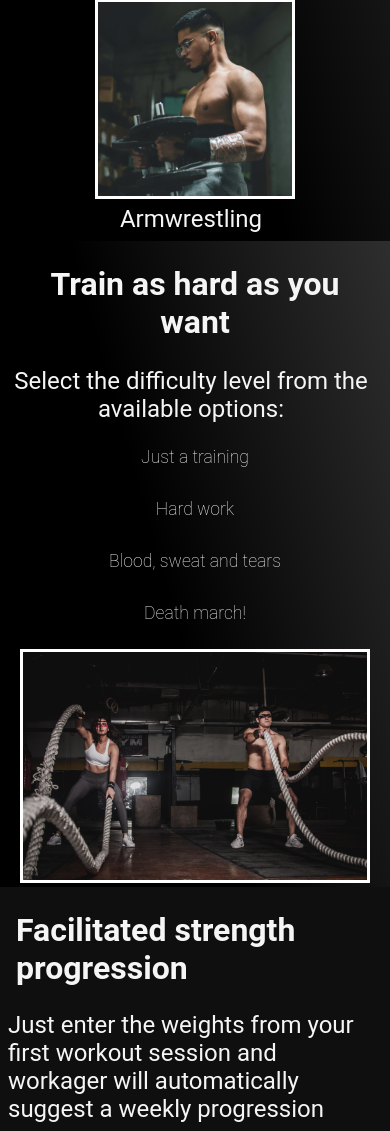
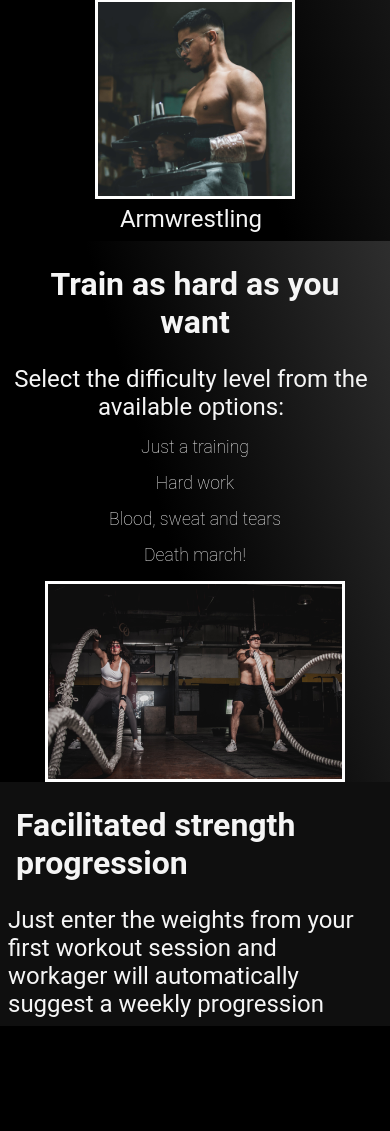
Before and after one commit to MarcinScieszka/workout-manager, a PHP site: page / in a window 390 px wide. Shown: the part 2542-3673 px from the top of the page. After the commit the page ends 3568 px from the top, so only its background shows below. Run offline with PHP 8.4, Linux system fonts and the light colour scheme.

Commit message:
style homepage section 4

```diff
--- a/public/css/homepage.css
+++ b/public/css/homepage.css
@@ -129,7 +129,6 @@ section:nth-child(4) {
     }
 }
 
-
 /* --------------------------------- */
 
 section:nth-child(5) {
@@ -144,12 +143,26 @@ section:nth-child(5) {
     width: 1100px;
     display: grid;
     text-align: center;
+    grid-template-columns: 40% 60%;
+}
+
+.section-4-element:nth-child(1) {
+    display: flex;
+    justify-content: center;
+    align-items: center;
 }
 
 .section-4 img {
-    width: 350px;
+    width: 300px;
     height: auto;
     border: 3px solid #fff;
-    margin-top: 10px;
+}
 
+@media screen and (max-width: 800px) {
+    .section-4 > * {
+        grid-column: span 2;
+    }
+    .section-4-element:nth-child(1) {
+        grid-row: 2;
+    }
 }
--- a/public/views/homepage.html
+++ b/public/views/homepage.html
@@ -75,15 +75,16 @@
     </section>
     <section>
         <div class="section-4">
-            <h1>Train as hard as you want</h1>
-            <h2>Select the difficulty level from the available options:</h2>
-            <h3>Just a training</h3>
-            <h3>Hard work</h3>
-            <h3>Blood, sweat and tears</h3>
-            <h3>Death march!</h3>
-
-            <div class="section4-element">
+            <div class="section-4-element">
                 <img src="public/img/homepage-difficulty.jpg" alt="">
+            </div>
+            <div class="section-4-element">
+                <h1>Train as hard as you want</h1>
+                <h2>Select the difficulty level from the available options:</h2>
+                <h3>Just a training</h3>
+                <h3>Hard work</h3>
+                <h3>Blood, sweat and tears</h3>
+                <h3>Death march!</h3>
             </div>
         </div>
     </section>
```
